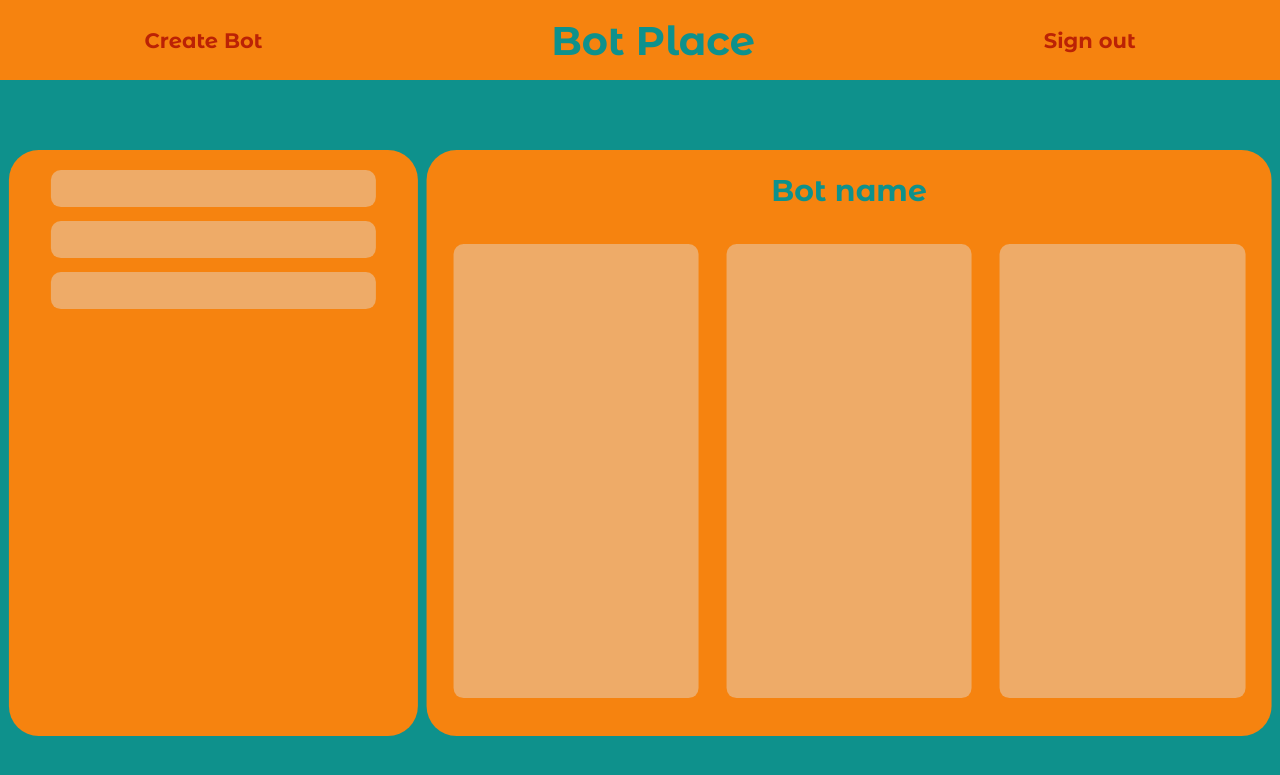
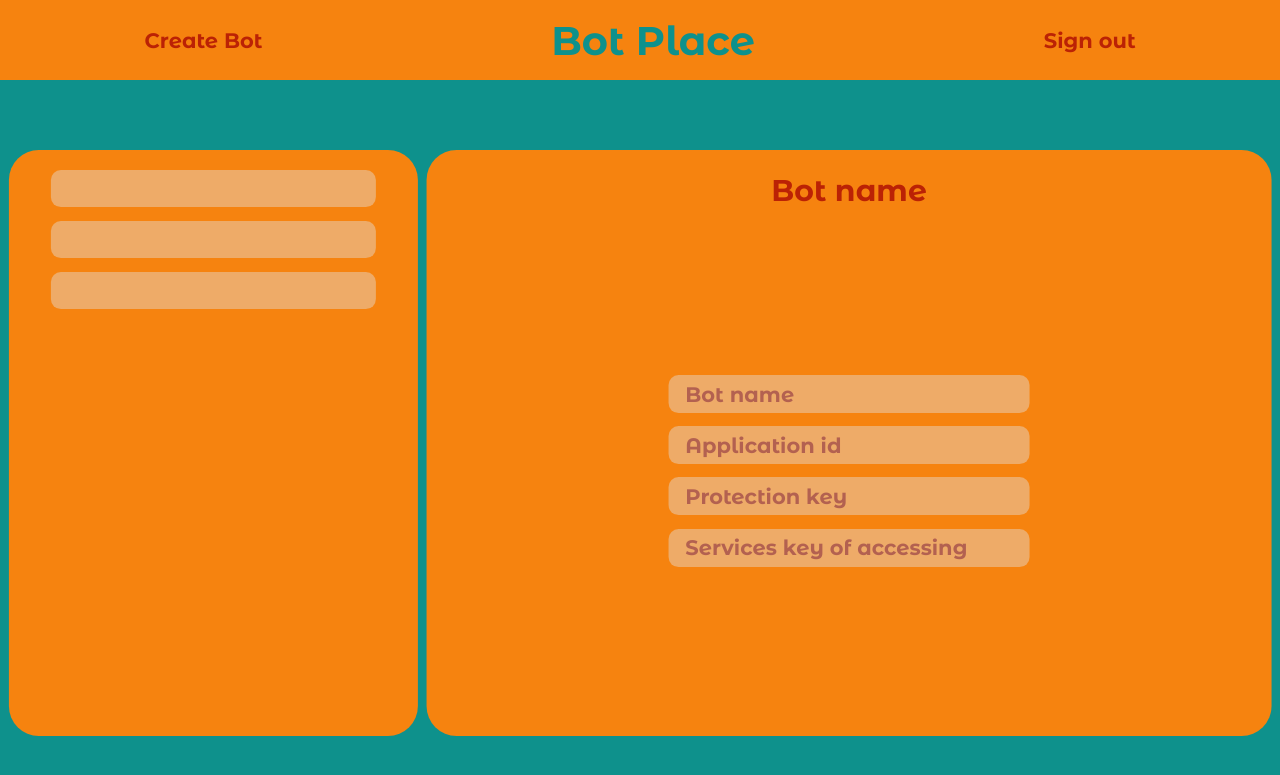
Before and after one commit to Parteim/BotPlace, a Django app: page /bot-place in a window 1280 px wide. Shown: the top 775 px of the page. Run offline with Django 3.2, Linux system fonts and the light colour scheme; the visitor is signed in with stand-in values (Sample User, id 1); data that the repository does not hold is empty; some libraries are stand-ins or nearby versions.

```diff
--- a/src/VK/forms.py
+++ b/src/VK/forms.py
@@ -40,4 +40,4 @@ class VkBotFormCreation(forms.ModelForm):
 
     class Meta:
         model = VkBot
-        fields = ('bot_name', 'protection_key', 'services_key_accessing', 'bot_id',)
+        fields = ('bot_name', 'bot_id', 'protection_key', 'services_key_accessing',)
--- a/src/VK/urls.py
+++ b/src/VK/urls.py
@@ -4,4 +4,5 @@ from . import views
 
 urlpatterns = [
     path('', views.vk_create_bot, name='vk'),
+    path('get-vk-bot/<bot_slug>', views.get_vk_bot_instance, name='get-vk-bot'),
 ]
--- a/src/main/static/css/bot_place.css
+++ b/src/main/static/css/bot_place.css
@@ -183,7 +183,7 @@
     text-align: center;
     font-size: 30px;
     font-weight: 700;
-    color: #0e918c;
+    color: #bb2205;
 }
 
 .bot_panel_body {
@@ -206,3 +206,35 @@
 
     border-radius: 10px;
 }
+
+
+.settings_bot_form {
+    position: relative;
+
+    width: 40%;
+
+    display: flex;
+    align-items: center;
+    flex-direction: column;
+}
+
+.settings_bot_field {
+    padding: 2% 5%;
+    margin: 2% 0;
+
+    width: 100%;
+
+    background-color: #eeab68;
+
+    border: none;
+    border-radius: 10px;
+
+    font-size: 21px;
+    font-weight: 600;
+
+    font-family: 'Montserrat Alternates', sans-serif;
+}
+
+.settings_bot_field::placeholder {
+    color: #b36150;
+}
--- a/src/main/static/js/bot_place.js
+++ b/src/main/static/js/bot_place.js
@@ -5,8 +5,6 @@ class BotInstance {
     uniqueBotId = NaN;
     botFor = NaN;
     dateOfCreation = NaN;
-
-    static revealFlag = false;
 
     botLisat = document.getElementById('existing_bot_list');
 
@@ -59,12 +57,30 @@ class BotInstance {
 
     botPanel () {
         console.log('call botPanel');
-        BotInstance.revealFlag = false;
     }
 
     botSettings () {
+        document.getElementById('bot_panel_title').innerHTML = this.botName;
+
         console.log('call botSettings');
-        BotInstance.revealFlag = false;
+        document.getElementById('bot_panel_body').innerHTML = '';
+
+        let form = document.createElement('form');
+        let botNameField = document.createElement('input');
+        let botAppIdField = document.createElement('input');
+        let botProtectionKeyField = document.createElement('input');
+        let botServecesKeyField = document.createElement('input');
+
+        form.className = 'settings_bot_form';
+        botNameField.className = 'settings_bot_field';
+        botAppIdField.className = 'settings_bot_field';
+        botProtectionKeyField.className = 'settings_bot_field';
+        botServecesKeyField.className = 'settings_bot_field';
+
+        botNameField.placeholder = 'Bot name';
+        botAppIdField.placeholder = 'Application id';
+        botProtectionKeyField.placeholder = 'Protection key';
+        botServecesKeyField.placeholder = 'Services key of accessing';
     }
 
     insertToBotlist(obj) {
--- a/src/main/templates/base/bot_place.html
+++ b/src/main/templates/base/bot_place.html
@@ -58,14 +58,23 @@
     <div id="bot_panel" class="bot_panel">
 
         <header class="bot_panel_head">
-            <h2 class="bot_panel_title">Bot name</h2>
+            <h2 id="bot_panel_title" class="bot_panel_title">Bot name</h2>
         </header>
 
-        <main class="bot_panel_body">
+        <main id="bot_panel_body" class="bot_panel_body">
 
+            <!-- <div class="bot_panel_section"></div>
             <div class="bot_panel_section"></div>
-            <div class="bot_panel_section"></div>
-            <div class="bot_panel_section"></div>
+            <div class="bot_panel_section"></div> -->
+
+            <form class="settings_bot_form">
+
+                <input placeholder="Bot name" name="bot_name" type="text" class="settings_bot_field">
+                <input placeholder="Application id" name="bot_id" type="text" class="settings_bot_field">
+                <input placeholder="Protection key" name="protection_key" type="text" class="settings_bot_field">
+                <input placeholder="Services key of accessing" name="services_key_accessing" type="text" class="settings_bot_field">
+
+            </form>
 
         </main>
 
--- a/src/main/views.py
+++ b/src/main/views.py
@@ -1,5 +1,3 @@
-import json
-
 from django.shortcuts import render, redirect, HttpResponse
 from django.contrib.auth import authenticate, login, logout
 from django.contrib.auth.decorators import login_required
@@ -56,6 +54,7 @@ def sign_out_bot_place(request):
     return redirect('sign-in-Bot-Place')
 
 
+@login_required
 def bot_place(request):
     data = {
         'title': 'Bot place',
@@ -64,6 +63,7 @@ def bot_place(request):
     return render(request, 'base/bot_place.html', data)
 
 
+@login_required
 def choosing_bot_for(request):
     data = {
         'title': 'Choosing bot for',
@@ -71,6 +71,7 @@ def choosing_bot_for(request):
     return render(request, 'base/choosing_bot_for.html', data)
 
 
+@login_required
 def get_list_bots(request):
     bots = BaseBot.objects.filter(bot_place=request.user)
     data = serialize('json', bots, cls=DjangoJSONEncoder)
```
Also changed, not shown: src/VK/tests.py (+19 -1 lines), src/VK/views.py (+24 -1 lines).
